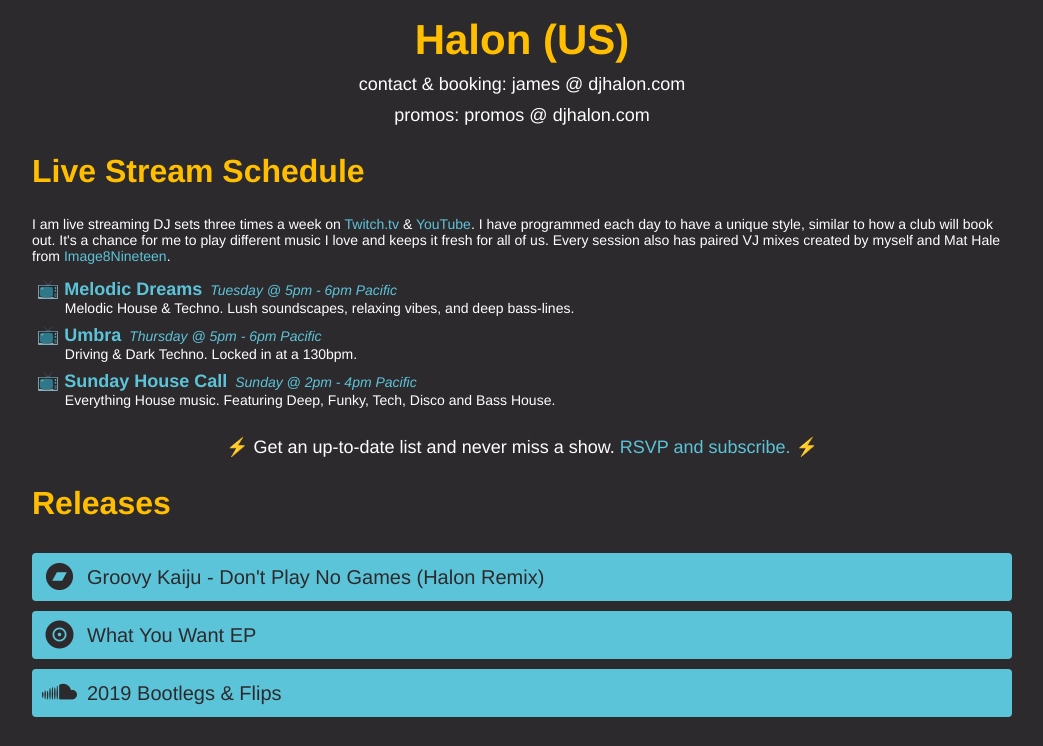
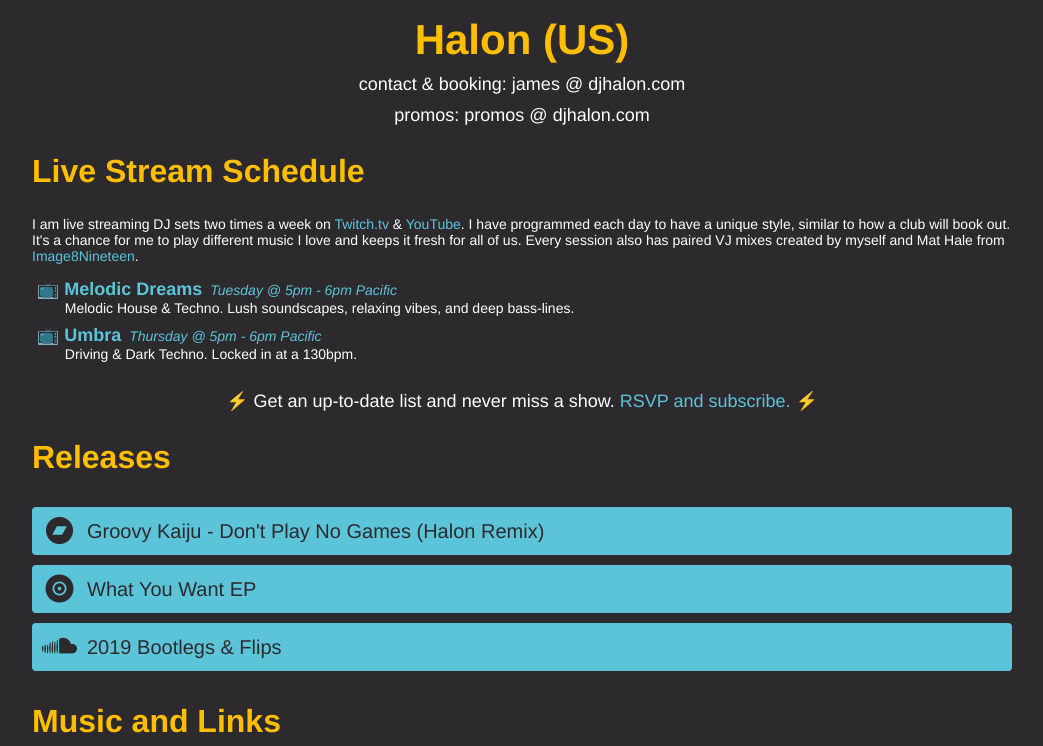
Before and after one commit to jamespolanco/jamespolanco.github.io, a plain HTML site: page index.html in a window 1280 px wide. Shown: the top 746 px of the page, without its empty margins (118-1161 px from the left). Drawn offline with Linux system fonts and the light colour scheme.

Commit message:
Updating stream details

```diff
--- a/index.html
+++ b/index.html
@@ -83,7 +83,7 @@
       <h3>promos: promos @ djhalon.com</h3>
       <h2>Live Stream Schedule</h2>
       <p>
-        I am live streaming DJ sets three times a week on
+        I am live streaming DJ sets two times a week on
         <a href="https://www.twitch.tv/djhalon">Twitch.tv</a> &
         <a href="https://www.youtube.com/channel/UC_JQRjO6xGN3irT4_EFrNLw"
           >YouTube</a
@@ -111,16 +111,6 @@
           </a>
           <div class="stream-desc">
             Driving &amp; Dark Techno. Locked in at a 130bpm.
-          </div>
-        </li>
-        <li>
-          <a href="https://www.twitch.tv/djhalon">
-            <span class="stream-title">Sunday House Call</span>
-            <span class="stream-time">Sunday @ 2pm - 4pm Pacific</span>
-          </a>
-          <div class="stream-desc">
-            Everything House music. Featuring Deep, Funky, Tech, Disco and Bass
-            House.
           </div>
         </li>
       </ul>
```
